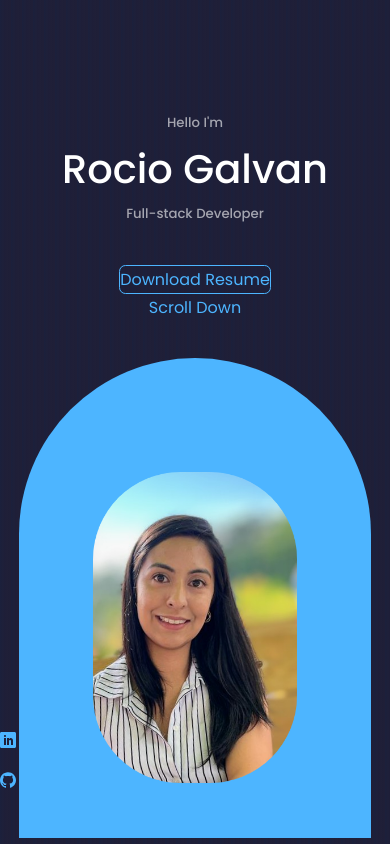
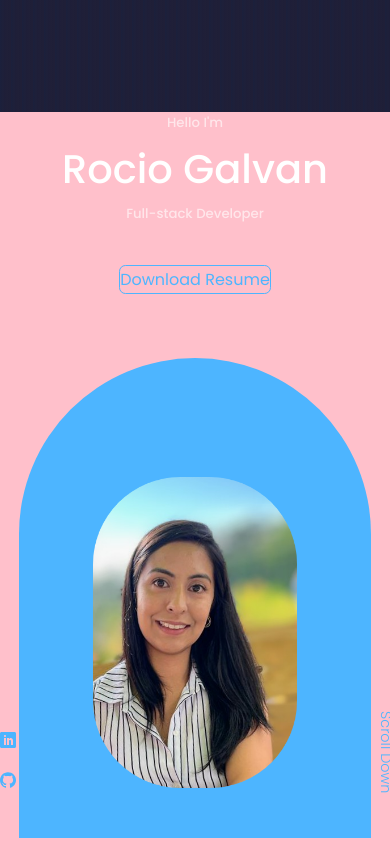
Before and after one commit to Ro-Galvan/professional-react-portfolio, a React (Create React App) app: page / in a window 390 px wide. Shown: the top 844 px of the page. Built offline with nearby package versions, Linux system fonts and the light colour scheme.

Commit message:
added media queries for md, sm devices for the header

```diff
--- a/src/components/header/header.css
+++ b/src/components/header/header.css
@@ -44,7 +44,7 @@ header {
 .me {
   background: var(--color-primary);
   /* 2nd option */
-  /* background: linear-gradient(var(--color-primary)); */
+  /* background: linear-gradient(var(--color-primary), transparent); */
   width: 22rem;
   height: 30rem;
   position: absolute;
@@ -58,5 +58,40 @@ header {
   /* to get an arch on background */
   border-radius: 12rem 12rem 0 0;
   overflow: hidden;
-  padding: 4rem 1.5rem 1.5rem 1.5rem;
+  padding: 4.3rem 1.5rem 1.5rem 1.5rem;
 }
+
+/* scroll down function */
+.scroll__down {
+  position: absolute;
+  right: -2.3rem;
+  bottom: 5rem;
+  /* to get it sideways */
+  transform: rotate(90deg);
+  font-weight: 300;
+  font-size: 0.9rem;
+}
+
+/* Media Queries -Medium devices (tablets)*/
+@media screen and (max-width: 1024px) {
+  .container {
+    background-color: brown;
+  }
+  .header {
+    height: 68vh;
+  }
+
+}
+/* Media Queries -Small devices (phones)*/
+@media screen and (max-width: 600px) {
+  .container {
+    background-color: pink;
+  }
+  .header {
+    height: 100vh;
+  }
+
+  /* .header__socials, .scroll__down {
+    display: none;
+  } */
+}
```
